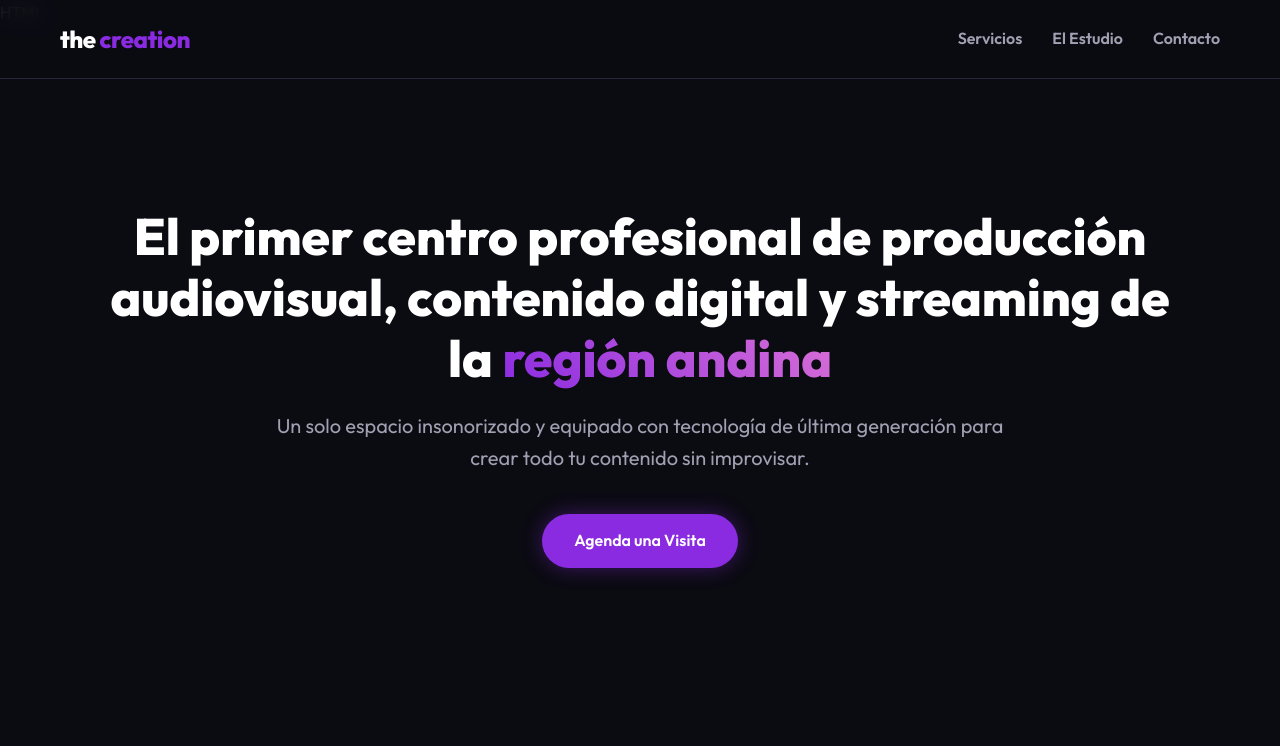
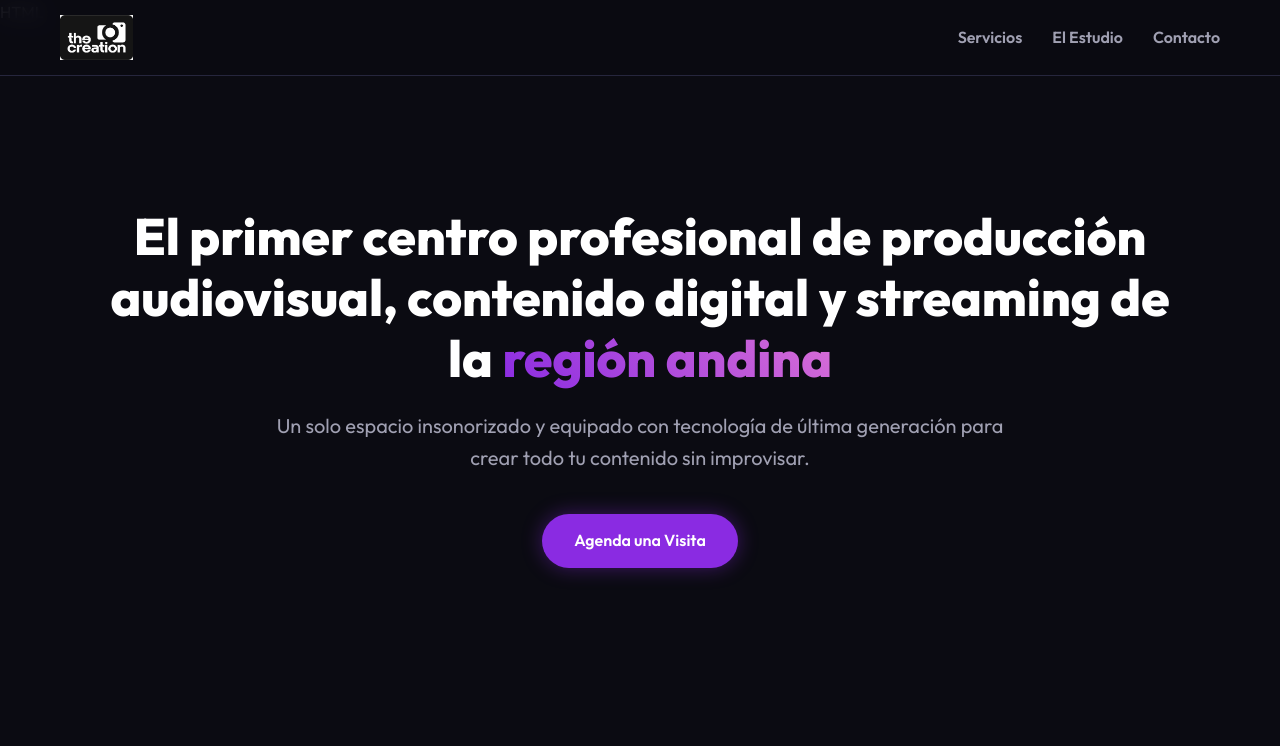
Before and after one commit to coachemmet/thecreation, a plain HTML site: page index.html in a window 1280 px wide. Shown: the top 746 px of the page. Drawn offline with Linux system fonts and the light colour scheme.

Commit message:
Update index.html

```diff
--- a/index.html
+++ b/index.html
@@ -47,19 +47,13 @@ HTML
             display: flex;
             justify-content: space-between;
             align-items: center;
-            padding: 20px;
+            padding: 15px 20px;
         }
 
-        .logo {
-            font-size: 1.5rem;
-            font-weight: 800;
-            color: var(--text-main);
-            text-decoration: none;
-            letter-spacing: -0.5px;
-        }
-
-        .logo span {
-            color: var(--accent-purple);
+        .logo-img {
+            height: 45px;
+            width: auto;
+            display: block;
         }
 
         .nav-links {
@@ -277,7 +271,9 @@ HTML
 
     <header>
         <div class="nav-container">
-            <a href="#" class="logo">the <span>creation</span></a>
+            <a href="#">
+                <img src="logo.png" alt="The Creation Studio" class="logo-img">
+            </a>
             <ul class="nav-links">
                 <li><a href="#servicios">Servicios</a></li>
                 <li><a href="#nosotros">El Estudio</a></li>
```
